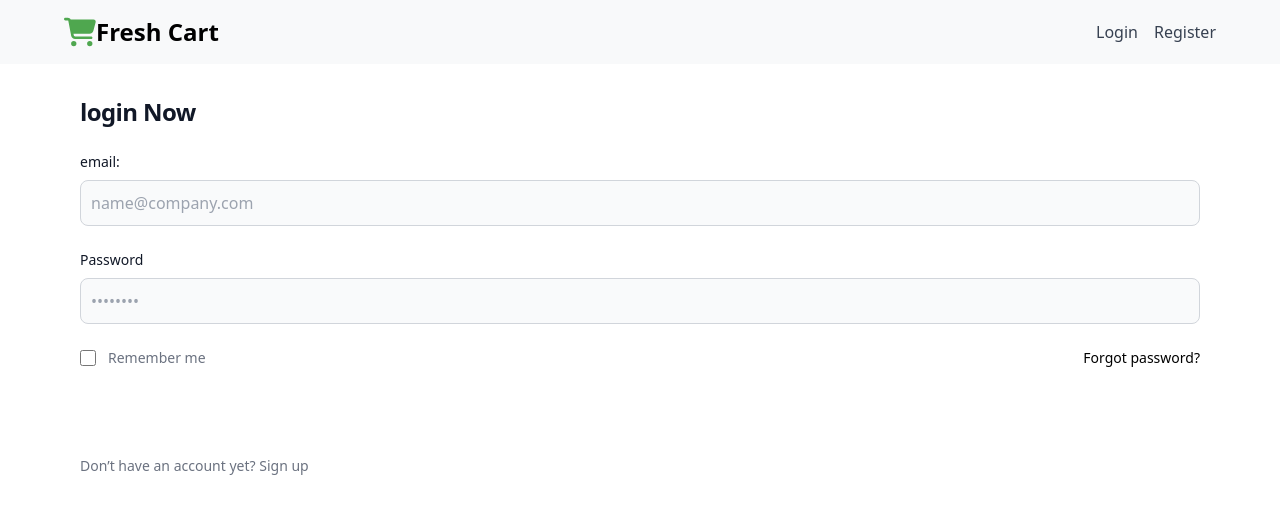
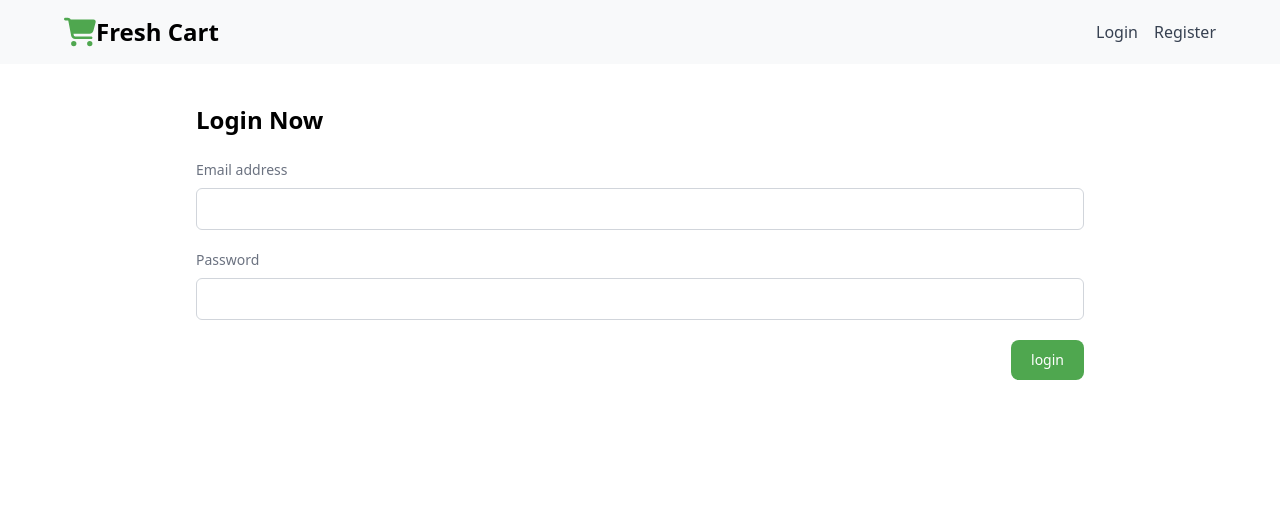
Before and after one commit to toqasaad97/E-commerce, a React (Vite) app: page / in a window 1280 px wide. Shown: the top 514 px of the page. Built offline with nearby package versions, Linux system fonts and the light colour scheme.

Commit message:
modified to login and register component

```diff
--- a/src/component/Login/Login.tsx
+++ b/src/component/Login/Login.tsx
@@ -1,36 +1,106 @@
-import React from 'react';
+import { useFormik } from 'formik';
+import  { useState } from 'react';
+import * as yup from 'yup';
+import axios from 'axios';
+
+interface User {
+  email: string;
+  password: string;
+
+}
 
 const Login: React.FC = () => {
+  const [isError, setIsError] = useState(null);
+
+  const submit = (values: User) => {
+    axios
+      .post('https://ecommerce.routemisr.com/api/v1/auth/signin', values)
+      .then((res) => {
+        console.log(res);
+      })
+      .catch((error) => {
+        console.log(error);
+        setIsError(error);
+      });
+
+  };
+
+  const regForm = useFormik({
+    initialValues: {
+      password: '',
+      email :''
+
+    },
+    onSubmit: submit,
+    validationSchema: yup.object().shape({
+
+      email: yup
+        .string()
+        .email('Invalid email')
+        .required('Email is required'),
+      password: yup
+        .string()
+        .matches(
+          /^[A-Za-z][A-Za-z0-9]{5,8}$/,
+          'Password must start with a letter, be between 6 and 9 characters, and only contain letters and numbers'
+        )
+        .required('Password is required'),
+
+    }),
+  });
+
   return (
-    <section className="container">
-      <div className="w-fullh-screen lg:py-0 ">
+    <div className=" dark:bg-gray-900">
+          <div className="container lg:flex flex-col justify-center items-center py-[40px] dark:bg-gray-900">
+      <div className="lg:w-[75%] flex flex-col">
+        {isError && (
+          <div
+            className="p-4 mb-4 text-sm text-red-800 rounded-lg bg-red-50 dark:bg-gray-800 dark:text-red-400"
+            role="alert"
+          >
+            {isError}
+          </div>
+        )}
+        <h1
+          id="register-form-title"
+          className="text-2xl font-bold mb-6 dark:text-white"
+        >
+          Login Now
+        </h1>
+        <form onSubmit={regForm.handleSubmit}>
 
-        <div className="w-full">
-          <div className="p-6 space-y-4 md:space-y-6 sm:p-8">
-            <h1 className="text-xl font-bold text-gray-900 md:text-2xl  tracking-tight leading-tight">
-            login Now
-            </h1>
-            <form className="space-y-4 md:space-y-6" action="#">
-              <div>
+
+          {/* Email Field */}
+          <div className="relative z-0 w-full mb-5">
             <label
               htmlFor="email"
-                  className="block mb-2 text-sm font-medium text-gray-900 dark:text-white"
+              className="block text-sm text-gray-500 dark:text-gray-400 mb-2"
             >
-                email:
+              Email address
             </label>
             <input
               type="email"
               name="email"
               id="email"
-                  className="bg-gray-50 border border-gray-300 text-gray-900 rounded-lg focus:ring-primary-600 focus:border-primary-600 block w-full p-2.5 dark:bg-gray-700 dark:border-gray-600 dark:placeholder-gray-400 dark:text-white dark:focus:ring-blue-500 dark:focus:border-blue-500"
-                  placeholder="name@company.com"
-                  required
+              className="block py-2.5 px-3 w-full text-sm text-gray-900 dark:bg-gray-800 bg-transparent border rounded-md border-gray-300 dark:text-white dark:border-gray-600 focus:outline-none focus:ring-4 focus:ring-light-blue-500 dark:focus:ring-gray-500"
+              onChange={regForm.handleChange}
+              onBlur={regForm.handleBlur}
             />
+            {regForm.touched.email && regForm.errors.email && (
+              <div
+                className="p-4 mb-4 text-sm text-red-800 rounded-lg bg-red-50 dark:bg-gray-800 dark:text-red-400"
+                role="alert"
+              >
+                {regForm.errors.email}
               </div>
-              <div>
+            )}
+          </div>
+
+          {/* Password Field */}
+          <div className="relative z-0 w-full mb-5">
             <label
               htmlFor="password"
-                  className="block mb-2 text-sm font-medium text-gray-900 dark:text-white"
+              className="block text-sm text-gray-500 dark:text-gray-400 mb-2"
             >
               Password
             </label>
@@ -38,59 +108,164 @@ const Login: React.FC = () => {
               type="password"
               name="password"
               id="password"
-                  placeholder="••••••••"
-                  className="bg-gray-50 border border-gray-300 text-gray-900 rounded-lg focus:ring-primary-600 focus:border-primary-600 block w-full p-2.5 dark:bg-gray-700 dark:border-gray-600 dark:placeholder-gray-400 dark:text-white dark:focus:ring-blue-500 dark:focus:border-blue-500"
-                  required
+              className="block py-2.5 px-3 w-full text-sm text-gray-900 dark:bg-gray-800 bg-transparent border rounded-md border-gray-300 dark:text-white dark:border-gray-600 focus:outline-none focus:ring-4 focus:ring-light-blue-500 dark:focus:ring-gray-500"
+              onChange={regForm.handleChange}
+              onBlur={regForm.handleBlur}
             />
+            {regForm.touched.password && regForm.errors.password && (
+              <div
+                className="p-4 mb-4 text-sm text-red-800 rounded-lg bg-red-50 dark:bg-gray-800 dark:text-red-400"
+                role="alert"
+              >
+                {regForm.errors.password}
               </div>
-              <div className="flex items-center justify-between">
-                <div className="flex items-start">
-                  <div className="flex items-center h-5">
-                    <input
-                      id="remember"
-                      aria-describedby="remember"
-                      type="checkbox"
-                      className="w-4 h-4 border border-gray-300 rounded bg-gray-50 focus:ring-3 focus:ring-primary-300 dark:bg-gray-700 dark:border-gray-600 dark:focus:ring-primary-600 dark:ring-offset-gray-800"
-                      required
-                    />
+            )}
           </div>
-                  <div className="ml-3 text-sm">
-                    <label
-                      htmlFor="remember"
-                      className="text-gray-500 dark:text-gray-300"
-                    >
-                      Remember me
-                    </label>
-                  </div>
-                </div>
-                <a
-                  href="#"
-                  className="text-sm font-medium text-primary-600 hover:underline dark:text-primary-500"
-                >
-                  Forgot password?
-                </a>
-              </div>
+
+          {/* Submit Button */}
           <button
             type="submit"
-                className="w-full text-white bg-primary-600 hover:bg-primary-700 focus:ring-4 focus:outline-none focus:ring-primary-300 font-medium rounded-lg text-sm px-5 py-2.5 text-center dark:bg-primary-600 dark:hover:bg-primary-700 dark:focus:ring-primary-800"
+            className="text-white bg-[#4FA74F] hover:bg-[#65b565] focus:ring-4 focus:outline-none font-medium rounded-lg text-sm px-5 py-2.5 mt-4 ml-auto block dark:bg-green-700 dark:hover:bg-green-600 dark:focus:ring-green-800"
           >
-                Sign in
+            login
           </button>
-              <p className="text-sm font-light text-gray-500 dark:text-gray-400">
-                Don’t have an account yet?{' '}
-                <a
-                  href="#"
-                  className="font-medium text-primary-600 hover:underline dark:text-primary-500"
-                >
-                  Sign up
-                </a>
-              </p>
         </form>
       </div>
     </div>
+
     </div>
-    </section>
   );
 };
 
 export default Login;
+
+
+
+
+
+
+
+
+
+
+
+
+
+
+
+
+
+
+
+
+
+
+
+
+
+
+
+
+
+
+
+
+
+
+
+
+
+// const Login: React.FC = () => {
+//   return (
+//     <section className="container">
+//       <div className="w-fullh-screen lg:py-0 ">
+
+//         <div className="w-full">
+//           <div className="p-6 space-y-4 md:space-y-6 sm:p-8">
+//             <h1 className="text-xl font-bold text-gray-900 md:text-2xl  tracking-tight leading-tight">
+//             login Now
+//             </h1>
+//             <form className="space-y-4 md:space-y-6" action="#">
+//               <div>
+//                 <label
+//                   htmlFor="email"
+//                   className="block mb-2 text-sm font-medium text-gray-900 dark:text-white"
+//                 >
+//                 email:
+//                 </label>
+//                 <input
+//                   type="email"
+//                   name="email"
+//                   id="email"
+//                   className="bg-gray-50 border border-gray-300 text-gray-900 rounded-lg focus:ring-primary-600 focus:border-primary-600 block w-full p-2.5 dark:bg-gray-700 dark:border-gray-600 dark:placeholder-gray-400 dark:text-white dark:focus:ring-blue-500 dark:focus:border-blue-500"
+//                   placeholder="name@company.com"
+//                   required
+//                 />
+//               </div>
+//               <div>
+//                 <label
+//                   htmlFor="password"
+//                   className="block mb-2 text-sm font-medium text-gray-900 dark:text-white"
+//                 >
+//                   Password
+//                 </label>
+//                 <input
+//                   type="password"
+//                   name="password"
+//                   id="password"
+//                   placeholder="••••••••"
+//                   className="bg-gray-50 border border-gray-300 text-gray-900 rounded-lg focus:ring-primary-600 focus:border-primary-600 block w-full p-2.5 dark:bg-gray-700 dark:border-gray-600 dark:placeholder-gray-400 dark:text-white dark:focus:ring-blue-500 dark:focus:border-blue-500"
+//                   required
+//                 />
+//               </div>
+//               <div className="flex items-center justify-between">
+//                 <div className="flex items-start">
+//                   <div className="flex items-center h-5">
+//                     <input
+//                       id="remember"
+//                       aria-describedby="remember"
+//                       type="checkbox"
+//                       className="w-4 h-4 border border-gray-300 rounded bg-gray-50 focus:ring-3 focus:ring-primary-300 dark:bg-gray-700 dark:border-gray-600 dark:focus:ring-primary-600 dark:ring-offset-gray-800"
+//                       required
+//                     />
+//                   </div>
+//                   <div className="ml-3 text-sm">
+//                     <label
+//                       htmlFor="remember"
+//                       className="text-gray-500 dark:text-gray-300"
+//                     >
+//                       Remember me
+//                     </label>
+//                   </div>
+//                 </div>
+//                 <a
+//                   href="#"
+//                   className="text-sm font-medium text-primary-600 hover:underline dark:text-primary-500"
+//                 >
+//                   Forgot password?
+//                 </a>
+//               </div>
+//               <button
+//                 type="submit"
+//                 className="w-full text-white bg-primary-600 hover:bg-primary-700 focus:ring-4 focus:outline-none focus:ring-primary-300 font-medium rounded-lg text-sm px-5 py-2.5 text-center dark:bg-primary-600 dark:hover:bg-primary-700 dark:focus:ring-primary-800"
+//               >
+//                 Sign in
+//               </button>
+//               <p className="text-sm font-light text-gray-500 dark:text-gray-400">
+//                 Don’t have an account yet?{' '}
+//                 <a
+//                   href="#"
+//                   className="font-medium text-primary-600 hover:underline dark:text-primary-500"
+//                 >
+//                   Sign up
+//                 </a>
+//               </p>
+//             </form>
+//           </div>
+//         </div>
+//       </div>
+//     </section>
+//   );
+// };
+
+// export default Login;
--- a/src/component/Register/Register.tsx
+++ b/src/component/Register/Register.tsx
@@ -24,7 +24,7 @@ const Register: React.FC = () => {
         console.log(error);
         setIsError(error);
       });
-    console.log(values);
+
   };
 
   const regForm = useFormik({
@@ -65,7 +65,8 @@ const Register: React.FC = () => {
   });
 
   return (
-    <div className="container lg:flex flex-col justify-center items-center mt-[40px] dark:bg-gray-900">
+    <div className=" dark:bg-gray-900">
+          <div className="container lg:flex flex-col justify-center items-center py-[40px] dark:bg-gray-900">
       <div className="lg:w-[75%] flex flex-col">
         {isError && (
           <div
@@ -222,6 +223,8 @@ const Register: React.FC = () => {
         </form>
       </div>
     </div>
+
+    </div>
   );
 };
 
```
Lines whose indentation alone changed are shown as unchanged.
